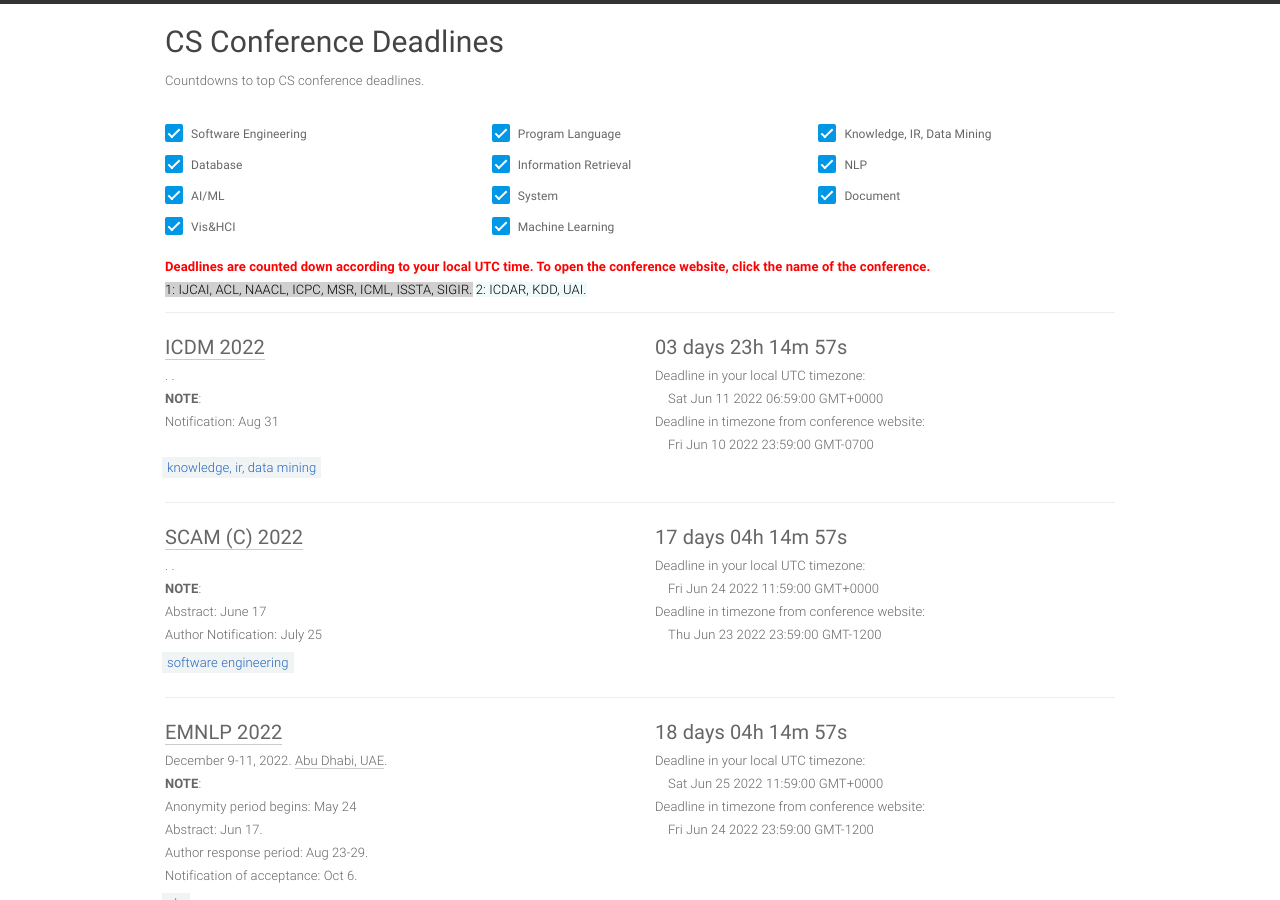
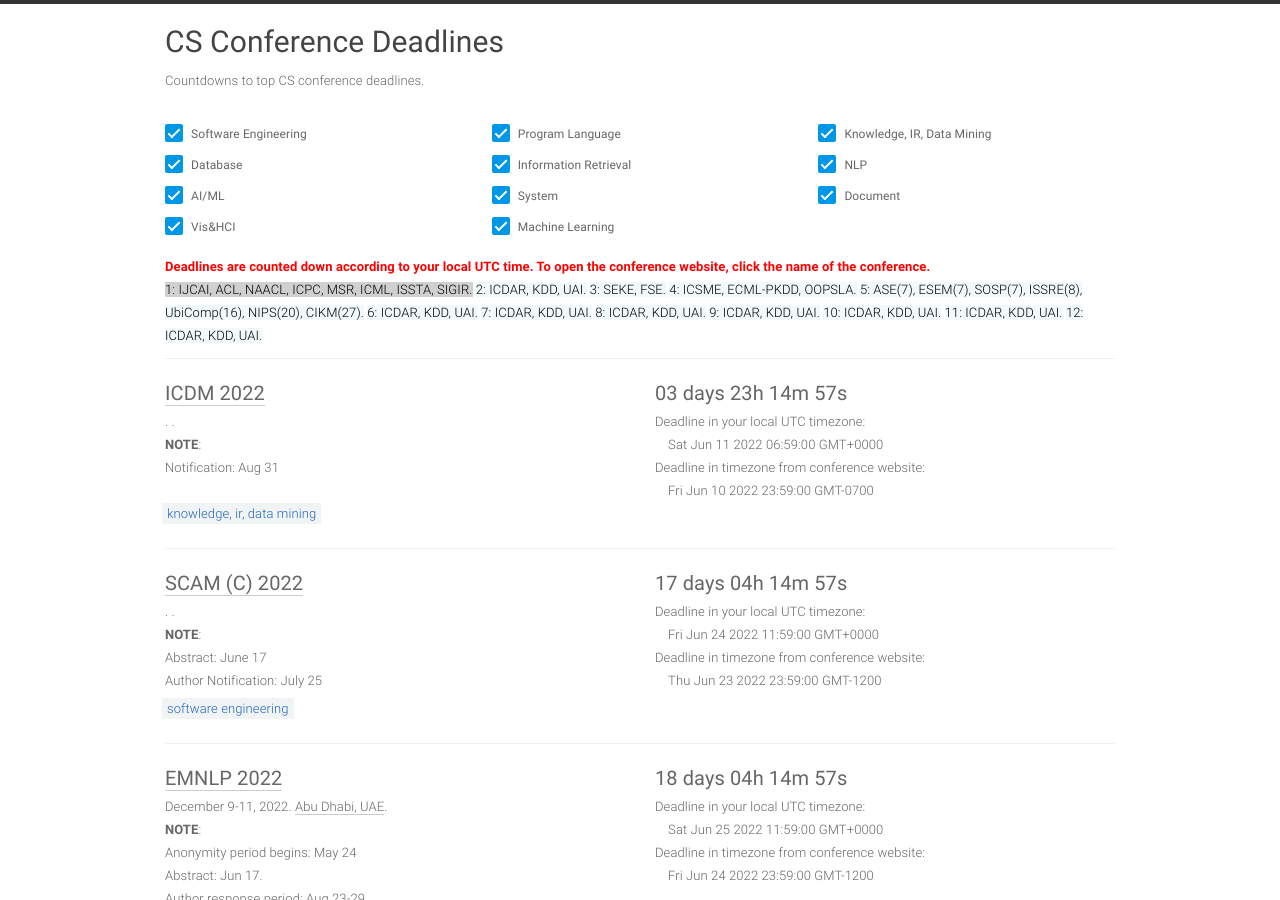
Before and after one commit to YanlinWang/DDL_netlify, a Jekyll site: the page built from index.html, in a window 1280 px wide and 900 px high. Built offline with Jekyll 4.4.1, drawn with Linux system fonts in a browser that asks for light colours.

Commit message:
Update home.html

```diff
--- a/_layouts/home.html
+++ b/_layouts/home.html
@@ -62,6 +62,16 @@
                 </span>
                 <span class="local-timezone-hide" style="color:black;background-color:#D0D0D0;">1: IJCAI, ACL, NAACL, ICPC, MSR, ICML, ISSTA, SIGIR.</span>
                 <span class="local-timezone-hide" style="color:black;background-color:#F1FAFA;">2: ICDAR, KDD, UAI.</span>
+                <span class="local-timezone-hide" style="color:black;background-color:#F1FAFA;">3: SEKE, FSE.</span>
+                <span class="local-timezone-hide" style="color:black;background-color:#F1FAFA;">4: ICSME, ECML-PKDD, OOPSLA.</span>
+                <span class="local-timezone-hide" style="color:black;background-color:#F1FAFA;">5: ASE(7), ESEM(7), SOSP(7), ISSRE(8), UbiComp(16), NIPS(20), CIKM(27).</span>
+                <span class="local-timezone-hide" style="color:black;background-color:#F1FAFA;">6: ICDAR, KDD, UAI.</span>
+                <span class="local-timezone-hide" style="color:black;background-color:#F1FAFA;">7: ICDAR, KDD, UAI.</span>
+                <span class="local-timezone-hide" style="color:black;background-color:#F1FAFA;">8: ICDAR, KDD, UAI.</span>
+                <span class="local-timezone-hide" style="color:black;background-color:#F1FAFA;">9: ICDAR, KDD, UAI.</span>
+                <span class="local-timezone-hide" style="color:black;background-color:#F1FAFA;">10: ICDAR, KDD, UAI.</span>
+                <span class="local-timezone-hide" style="color:black;background-color:#F1FAFA;">11: ICDAR, KDD, UAI.</span>
+                <span class="local-timezone-hide" style="color:black;background-color:#F1FAFA;">12: ICDAR, KDD, UAI.</span>
               </div>
             </div>
         </div>
```
